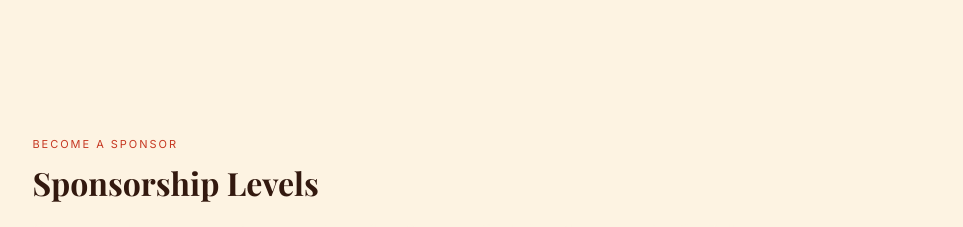
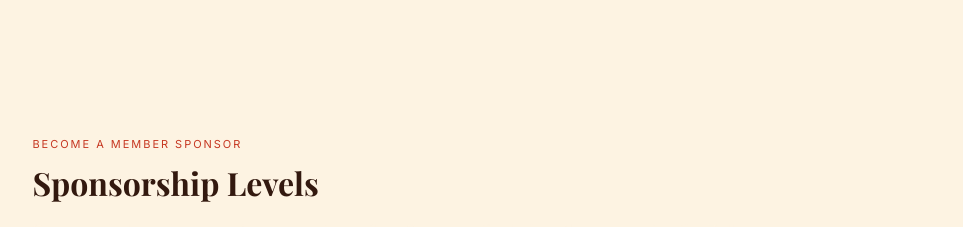
Before and after one commit to ankursc-cola/ankur-website, a React (Vite) app: page /members in a window 1280 px wide. Shown: the part 3220-3447 px from the top of the page, without its empty margins (70-1033 px from the left). Built offline with nearby package versions, Linux system fonts and the light colour scheme; no server answers; a web font is replaced by a local one.

Commit message:
Sponsor Level Added FB link

```diff
--- a/src/pages/MemberDashboard.jsx
+++ b/src/pages/MemberDashboard.jsx
@@ -312,7 +312,7 @@ export default function MemberDashboard() {
 
 
       <section className="section">
-        <span className="kicker">Become a Sponsor</span>
+        <span className="kicker">Become a Member Sponsor</span>
         <h2 className="dark-text">Sponsorship Levels</h2>
         <p style={{ opacity: 0.85, marginBottom: "1.5rem", maxWidth: 720 }}>
           Sponsors help make every Ankur event possible. Choose a tier below,
```
